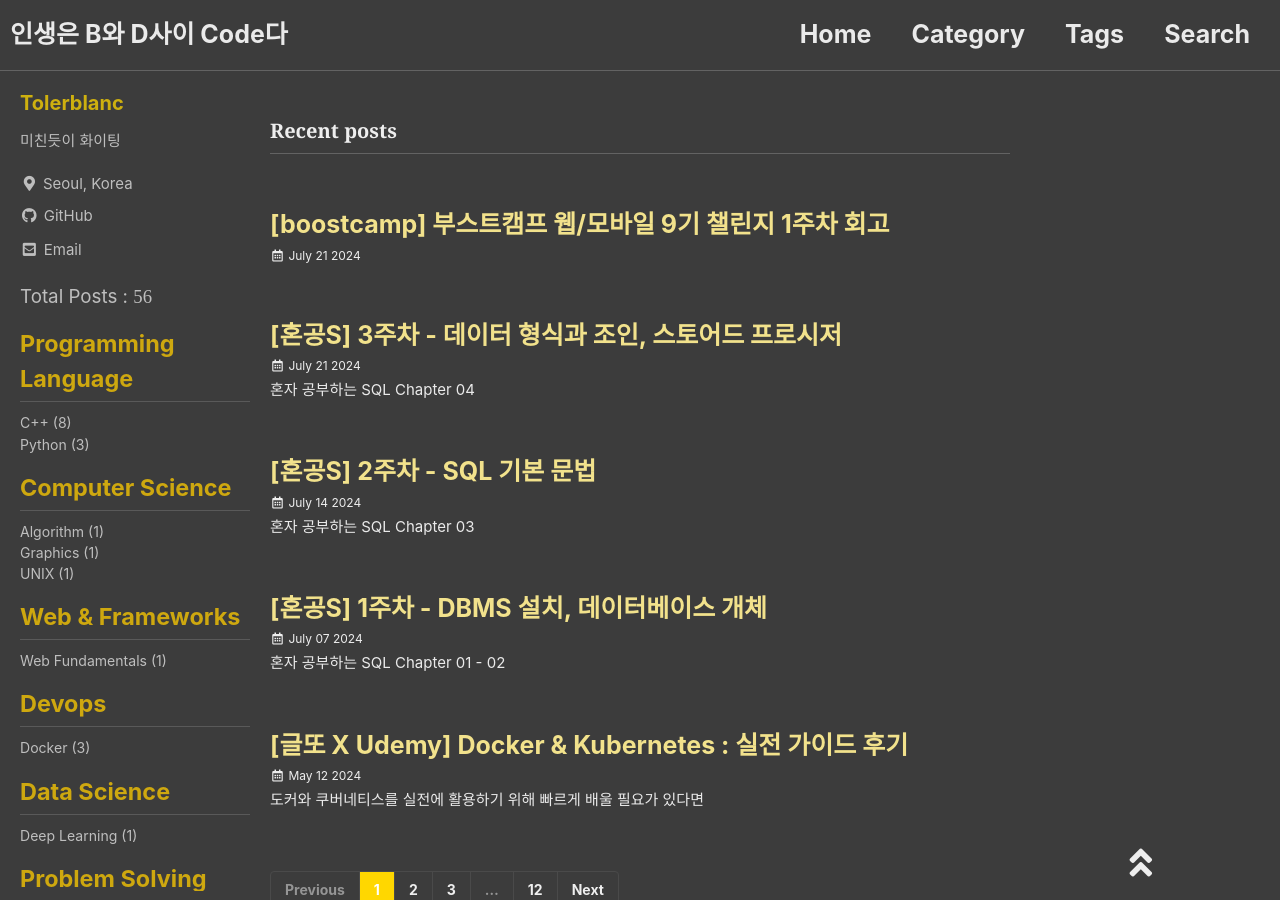
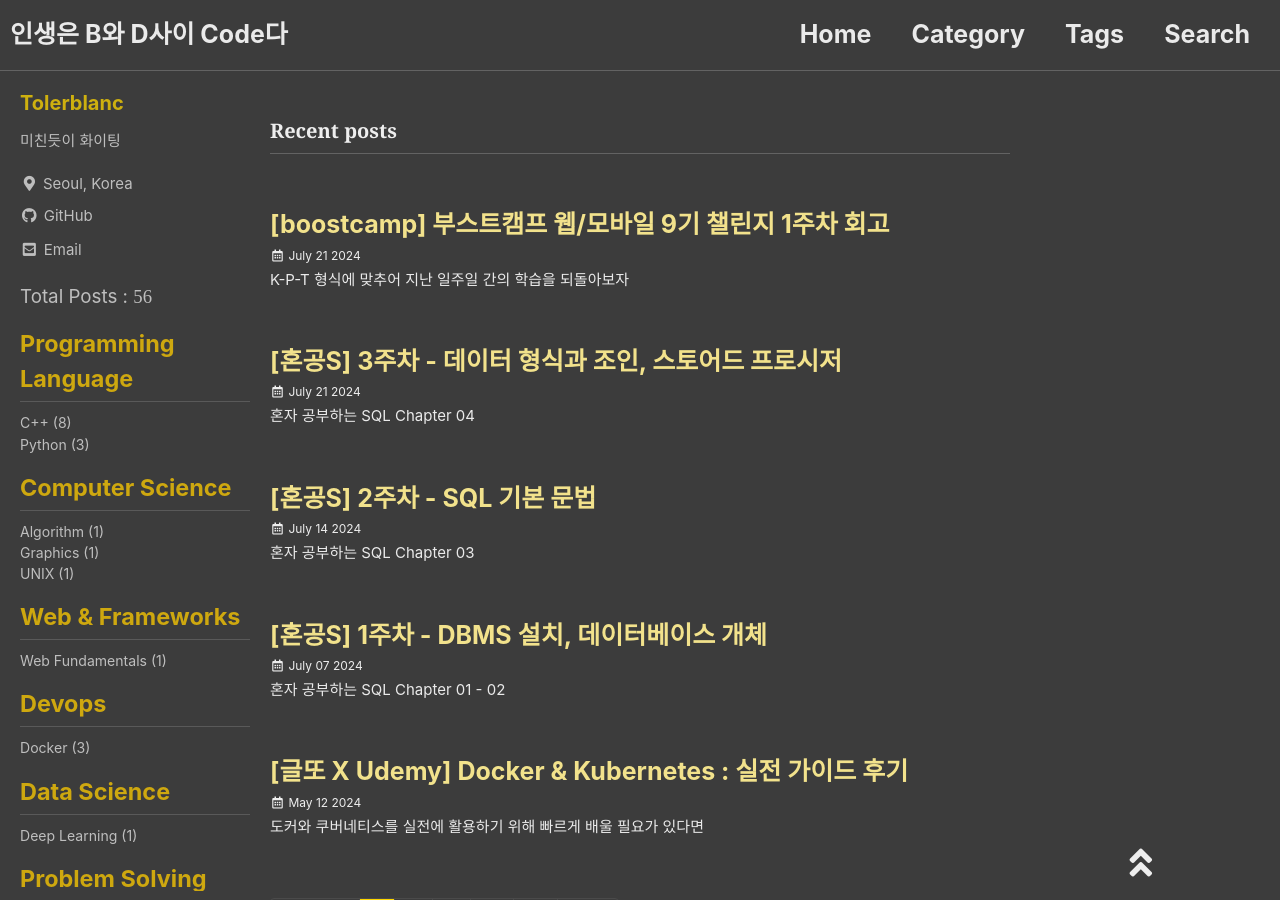
Before and after one commit to Tolerblanc/Tolerblanc.github.io, a Jekyll site: the page built from index.html, in a window 1280 px wide and 900 px high. Built offline with Jekyll 4.4.1, drawn with Linux system fonts in a browser that asks for light colours; cached includes are drawn as plain includes; nearby versions of some CDN libraries; some web fonts are replaced; the list of posts is cut into pages by our own code.

Commit message:
excerpt 누락된 것 추가

```diff
--- a/_posts/Personal/retrospective/2024-07-21-boostcampwm-9th-week01.md
+++ b/_posts/Personal/retrospective/2024-07-21-boostcampwm-9th-week01.md
@@ -1,6 +1,6 @@
 ---
 title: "[boostcamp] 부스트캠프 웹/모바일 9기 챌린지 1주차 회고"
-excerpt: ""
+excerpt: "K-P-T 형식에 맞추어 지난 일주일 간의 학습을 되돌아보자"
 
 categories:
     - Retrospective
```
